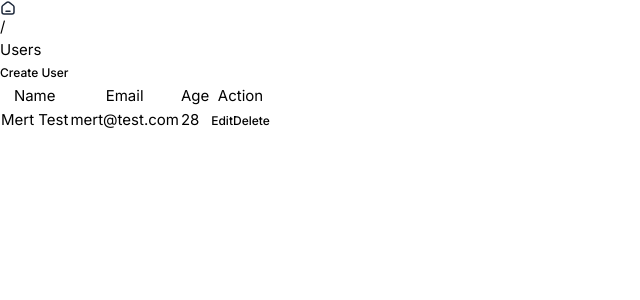
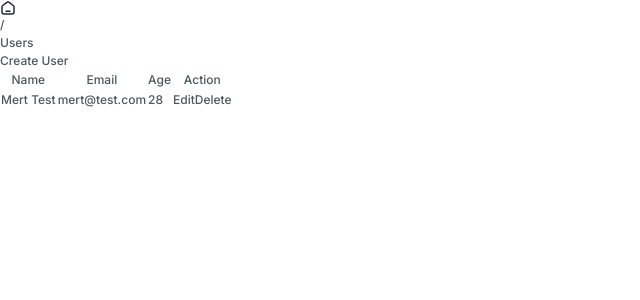
Before and after one commit to mertpire/user-management-system, a Vue app: page /#/users in a window 1280 px wide. Shown: the top 300 px of the page, without its empty margins (0-640 px from the left). Built offline with nearby package versions, Linux system fonts and the light colour scheme.

Commit message:
chore: update base css

```diff
--- a/src/assets/base.scss
+++ b/src/assets/base.scss
@@ -1,85 +1,26 @@
-/* color palette from <https://github.com/vuejs/theme> */
-/* :root {
-  --vt-c-white: #ffffff;
-  --vt-c-white-soft: #f8f8f8;
-  --vt-c-white-mute: #f2f2f2;
-
-  --vt-c-black: #181818;
-  --vt-c-black-soft: #222222;
-  --vt-c-black-mute: #282828;
-
-  --vt-c-indigo: #2c3e50;
-
-  --vt-c-divider-light-1: rgba(60, 60, 60, 0.29);
-  --vt-c-divider-light-2: rgba(60, 60, 60, 0.12);
-  --vt-c-divider-dark-1: rgba(84, 84, 84, 0.65);
-  --vt-c-divider-dark-2: rgba(84, 84, 84, 0.48);
-
-  --vt-c-text-light-1: var(--vt-c-indigo);
-  --vt-c-text-light-2: rgba(60, 60, 60, 0.66);
-  --vt-c-text-dark-1: var(--vt-c-white);
-  --vt-c-text-dark-2: rgba(235, 235, 235, 0.64);
-} */
-
-/* semantic color variables for this project */
-/* :root {
-  --color-background: var(--vt-c-white);
-  --color-background-soft: var(--vt-c-white-soft);
-  --color-background-mute: var(--vt-c-white-mute);
-
-  --color-border: var(--vt-c-divider-light-2);
-  --color-border-hover: var(--vt-c-divider-light-1);
-
-  --color-heading: var(--vt-c-text-light-1);
-  --color-text: var(--vt-c-text-light-1);
-
-  --section-gap: 160px;
+@font-face {
+  font-family: "Inter", sans-serif;
+  font-optical-sizing: auto;
+  font-weight: 500;
+  font-style: normal;
+  src: url('https://fonts.googleapis.com/css2?family=Inter:ital,opsz,wght@0,14..32,100..900;1,14..32,100..900&display=swap');
 }
-
-@media (prefers-color-scheme: dark) {
-  :root {
-    --color-background: var(--vt-c-black);
-    --color-background-soft: var(--vt-c-black-soft);
-    --color-background-mute: var(--vt-c-black-mute);
-
-    --color-border: var(--vt-c-divider-dark-2);
-    --color-border-hover: var(--vt-c-divider-dark-1);
-
-    --color-heading: var(--vt-c-text-dark-1);
-    --color-text: var(--vt-c-text-dark-2);
-  }
-} */
 
 *,
 *::before,
 *::after {
   box-sizing: border-box;
   margin: 0;
-  font-weight: normal;
+  font-weight: 500;
 }
 
 body {
   min-height: 100vh;
-  color: var(--color-text);
-  background: var(--color-background);
-  transition:
-    color 0.5s,
-    background-color 0.5s;
-  line-height: 1.6;
-  font-family:
-    Inter,
-    -apple-system,
-    BlinkMacSystemFont,
-    'Segoe UI',
-    Roboto,
-    Oxygen,
-    Ubuntu,
-    Cantarell,
-    'Fira Sans',
-    'Droid Sans',
-    'Helvetica Neue',
-    sans-serif;
-  font-size: 15px;
+  color: #4F5659;
+  background: #FFFFFF;
+  line-height: 16px;
+  font-size: 12px;
+  font-family: "Inter", sans-serif;
   text-rendering: optimizeLegibility;
   -webkit-font-smoothing: antialiased;
   -moz-osx-font-smoothing: grayscale;
--- a/src/assets/main.scss
+++ b/src/assets/main.scss
@@ -3,26 +3,3 @@
 @tailwind base;
 @tailwind components;
 @tailwind utilities;
-
-
-// #app {
-// max-width: 1280px;
-// margin: 0 auto;
-// padding: 2rem;
-// font-weight: normal;
-// }
-
-button,
-input {
-  font-size: 12px;
-  line-height: 16px;
-  font-weight: 500;
-}
-
-@font-face {
-  font-family: "Inter", sans-serif;
-  font-optical-sizing: auto;
-  font-weight: 500;
-  font-style: normal;
-  src: url('https://fonts.googleapis.com/css2?family=Inter:ital,opsz,wght@0,14..32,100..900;1,14..32,100..900&display=swap');
-}
--- a/src/router/index.ts
+++ b/src/router/index.ts
@@ -17,7 +17,7 @@
     {
       path: '/',
       name: 'home',
-      // redirect: '/users',
+      redirect: {name: 'users'},
       component: HomeView,
       children: []
     },
```
